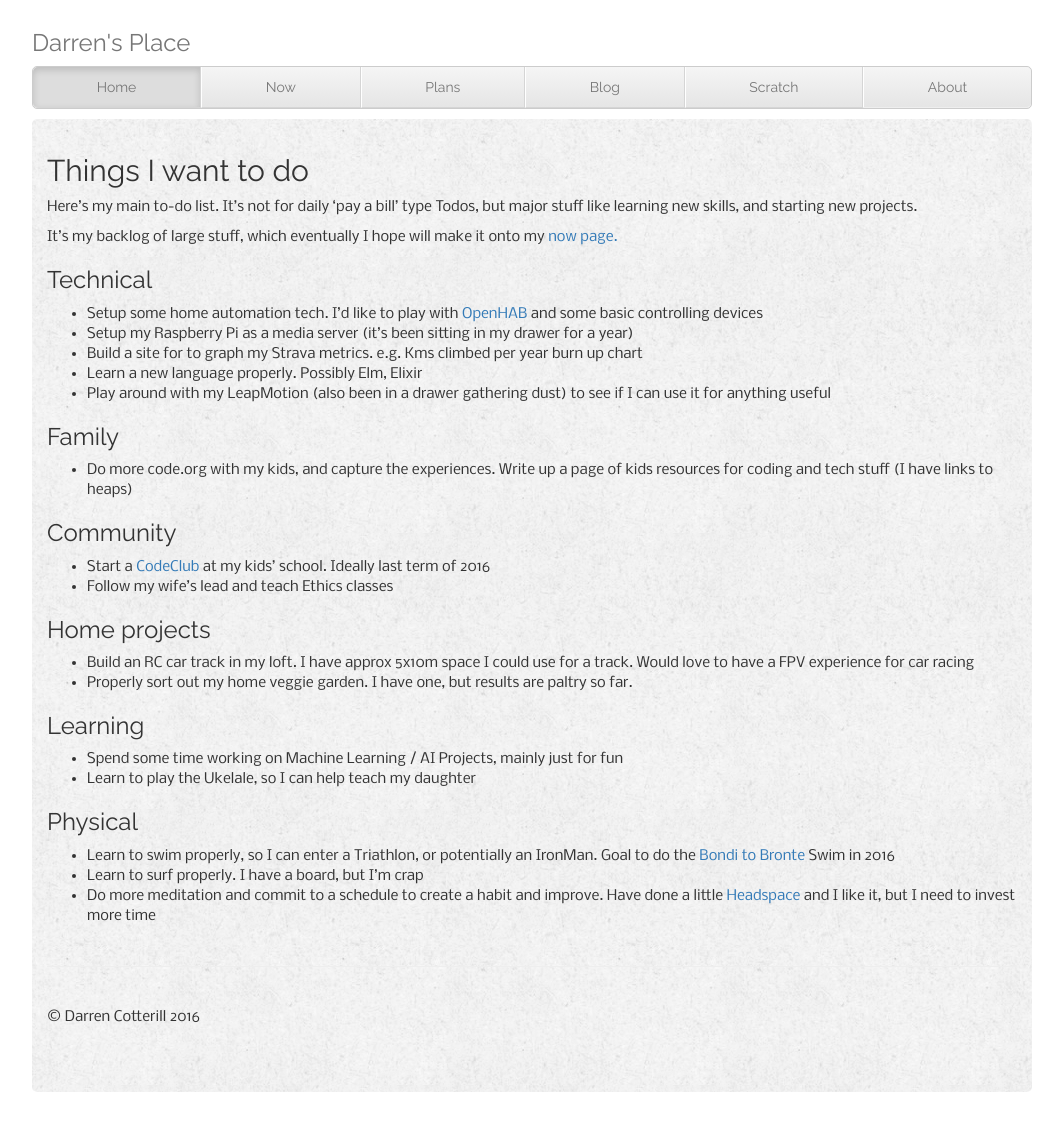
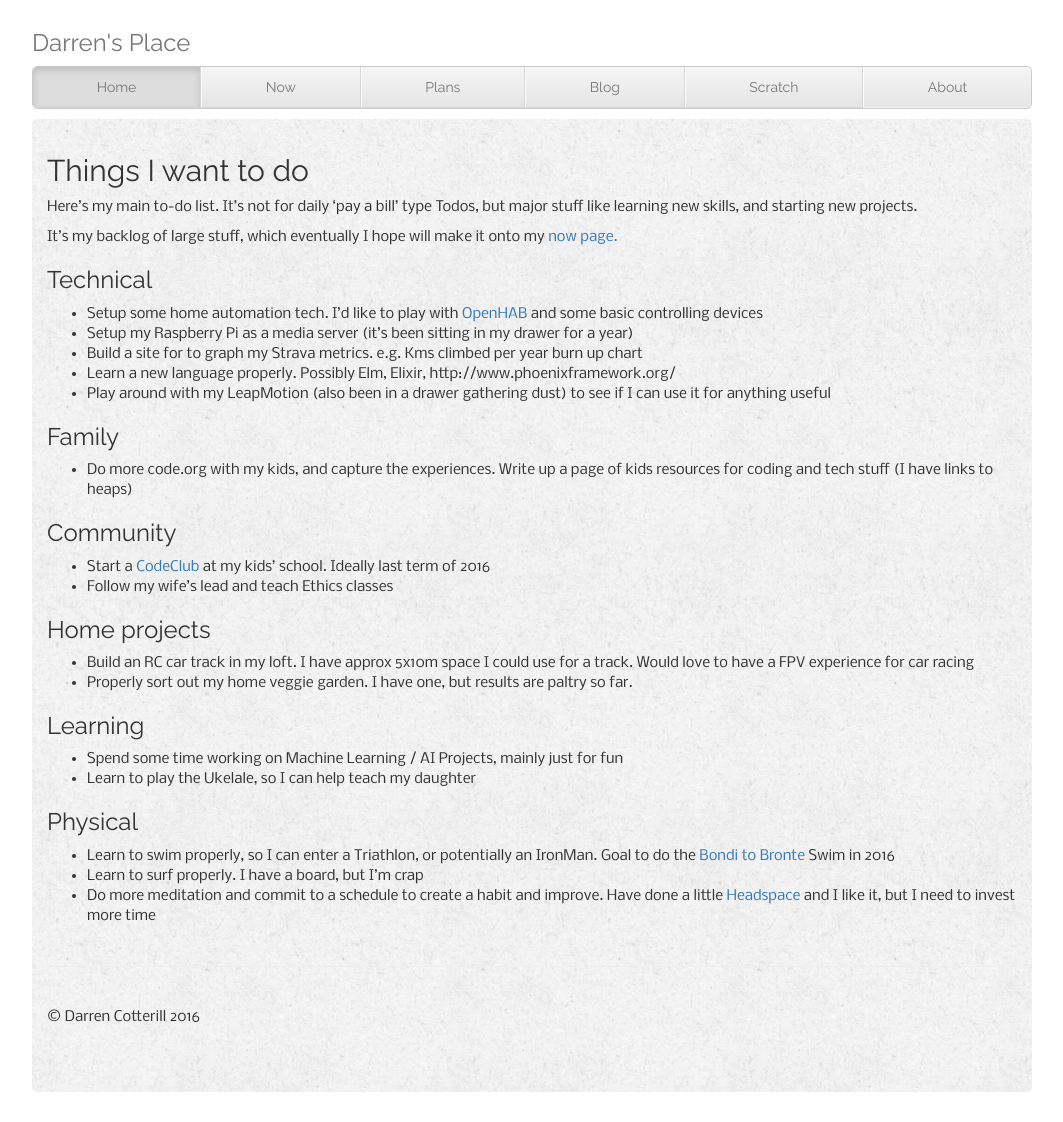
Before and after one commit to DCotterill/DCotterill.github.io, a Jekyll site: the page built from plans/index.md, in a window 1280 px wide. Shown: the whole page, without its empty margins (108-1171 px from the left). Built offline with Jekyll 4.4.1, drawn with Linux system fonts in a browser that asks for light colours; nearby versions of some CDN libraries; some web fonts are replaced; some of the changed lines change nothing that is shown.

Commit message:
Updated index.md

```diff
--- a/plans/index.md
+++ b/plans/index.md
@@ -14,7 +14,7 @@ It's my backlog of large stuff, which eventually I hope will make it onto my [no
 * Setup some home automation tech. I'd like to play with [OpenHAB](www.openhab.org) and some basic controlling devices
 * Setup my Raspberry Pi as a media server (it's been sitting in my drawer for a year)
 * Build a site for to graph my Strava metrics. e.g. Kms climbed per year burn up chart
-* Learn a new language properly. Possibly Elm, Elixir
+* Learn a new language properly. Possibly Elm, Elixir, http://www.phoenixframework.org/
 * Play around with my LeapMotion (also been in a drawer gathering dust) to see if I can use it for anything useful
 
 ### Family
```
